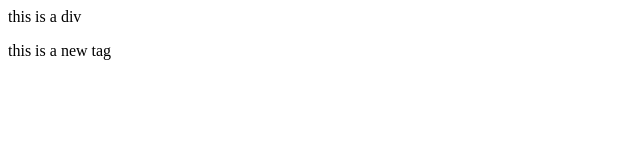
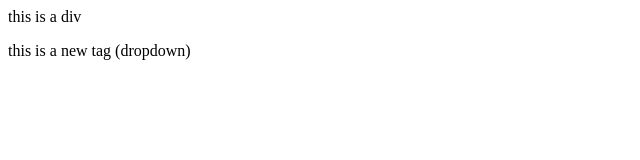
Before and after one commit to prashanthchordi123-bit/localrepo, a plain HTML site: page index.html in a window 1280 px wide. Shown: the full height of the page, 0-640 px from the left. Drawn offline with Linux system fonts and the light colour scheme.

Commit message:
new change occur

```diff
--- a/index.html
+++ b/index.html
@@ -1,2 +1,2 @@
 <div>this is a div </div>
-<p>this is a new tag</p>
+<p>this is a new tag (dropdown)</p>
```
